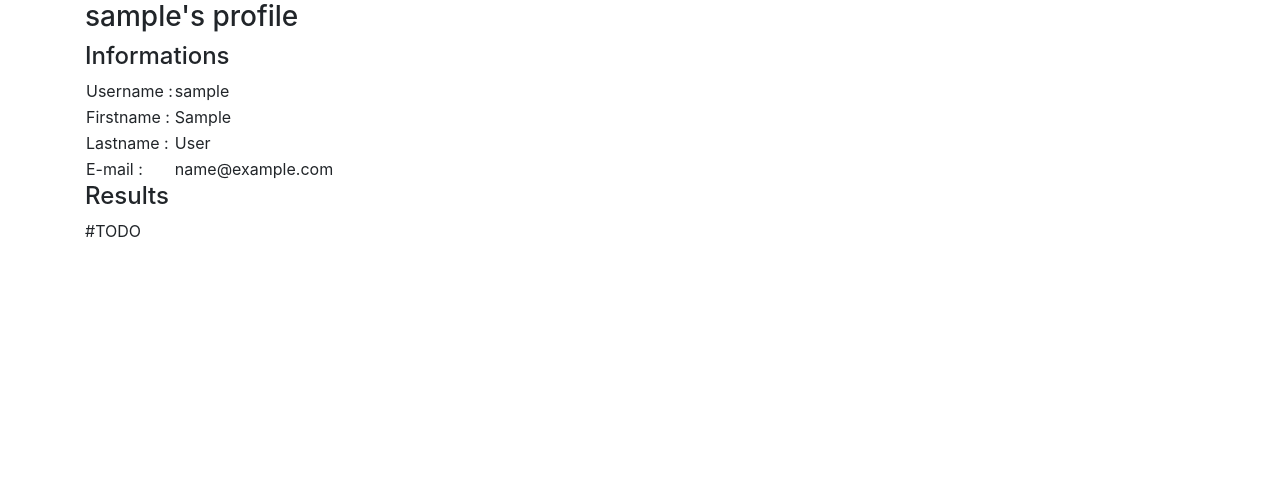
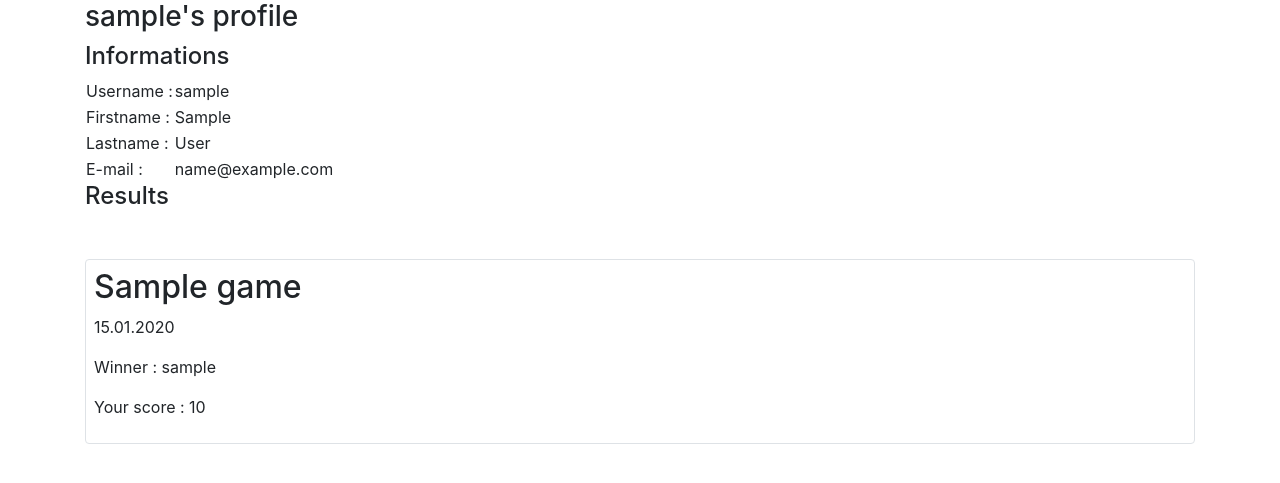
Before and after one commit to HE-Arc/CulDeChouette, a Django app: page /profile/ in a window 1280 px wide. Shown: the part 56-539 px from the top of the page. Run offline with Django 3.2, Linux system fonts and the light colour scheme; a user stored in the database is signed in; tables that the repository leaves empty hold one stand-in row (values such as "Sample post"); some libraries are stand-ins or nearby versions.

Commit message:
display game results in profile

```diff
--- a/culdechouette/users/templates/users/profile.html
+++ b/culdechouette/users/templates/users/profile.html
@@ -27,7 +27,15 @@
             </tr>
         </table>
         <h4>Results</h4>
-        <p>#TODO</p>
+        {% for play in plays %}
+            <div class="border rounded mt-5 p-2">
+
+            <h2 class="">{{ play.IDGame.name }}</h2>
+            <p>{{ play.IDGame.date|date:"d.m.Y" }}</p>
+            <p>Winner : {{ play.IDGame.winner }}</p>
+            <p>Your score : {{ play.score }}</p>
+        </div>
+      {% endfor %}
     </div>
     </div>
 </div>
--- a/culdechouette/users/views.py
+++ b/culdechouette/users/views.py
@@ -4,7 +4,8 @@ from django.contrib import messages
 from django.views import View
 from django.contrib.auth.models import User
 
-
+from main.models import Play
+from main.models import Game
 
 
 class Register(View):
@@ -23,4 +24,6 @@ class Register(View):
 
 class ProfileView(View):
     def get(self,request):
-        return render(request,'users/profile.html',{})
+        current_user = request.user
+        plays = Play.objects.select_related('IDGame').filter(IDPlayer=current_user)
+        return render(request,'users/profile.html',{'user':current_user,'plays':plays})
```
